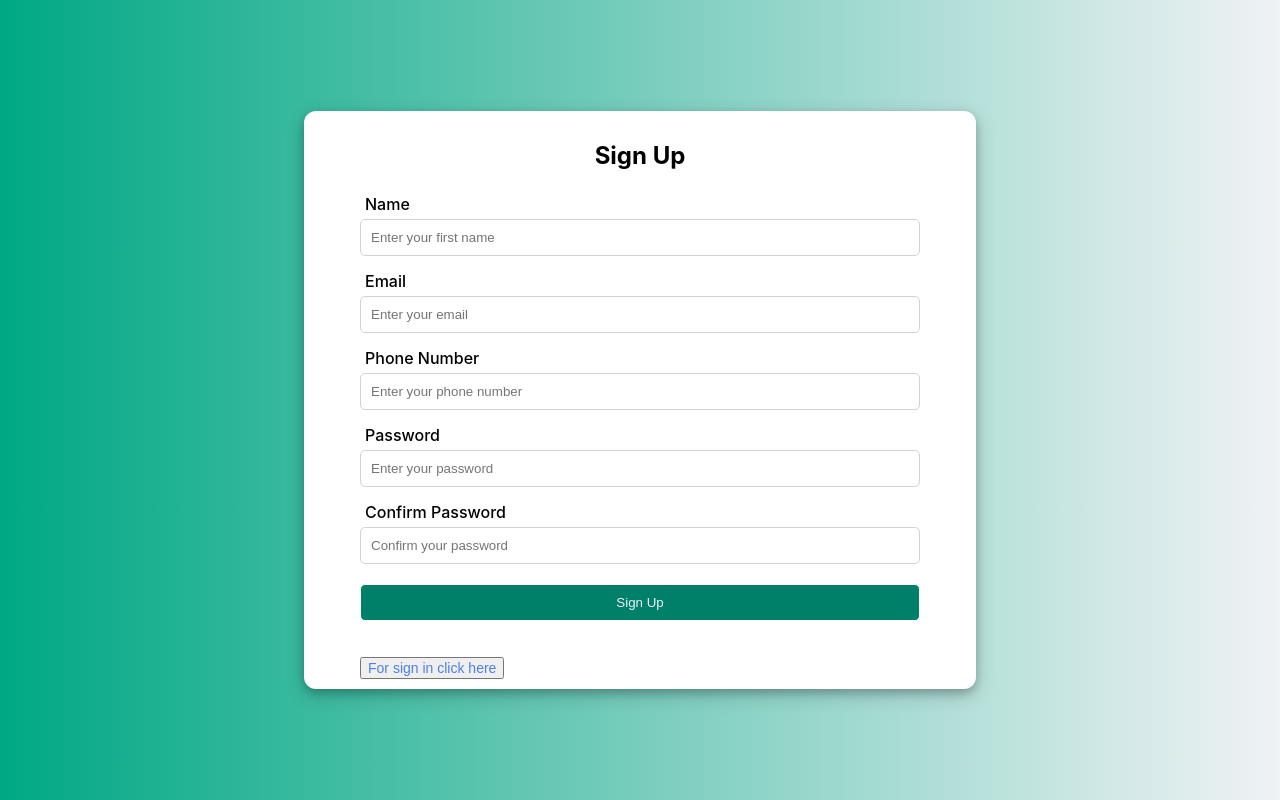
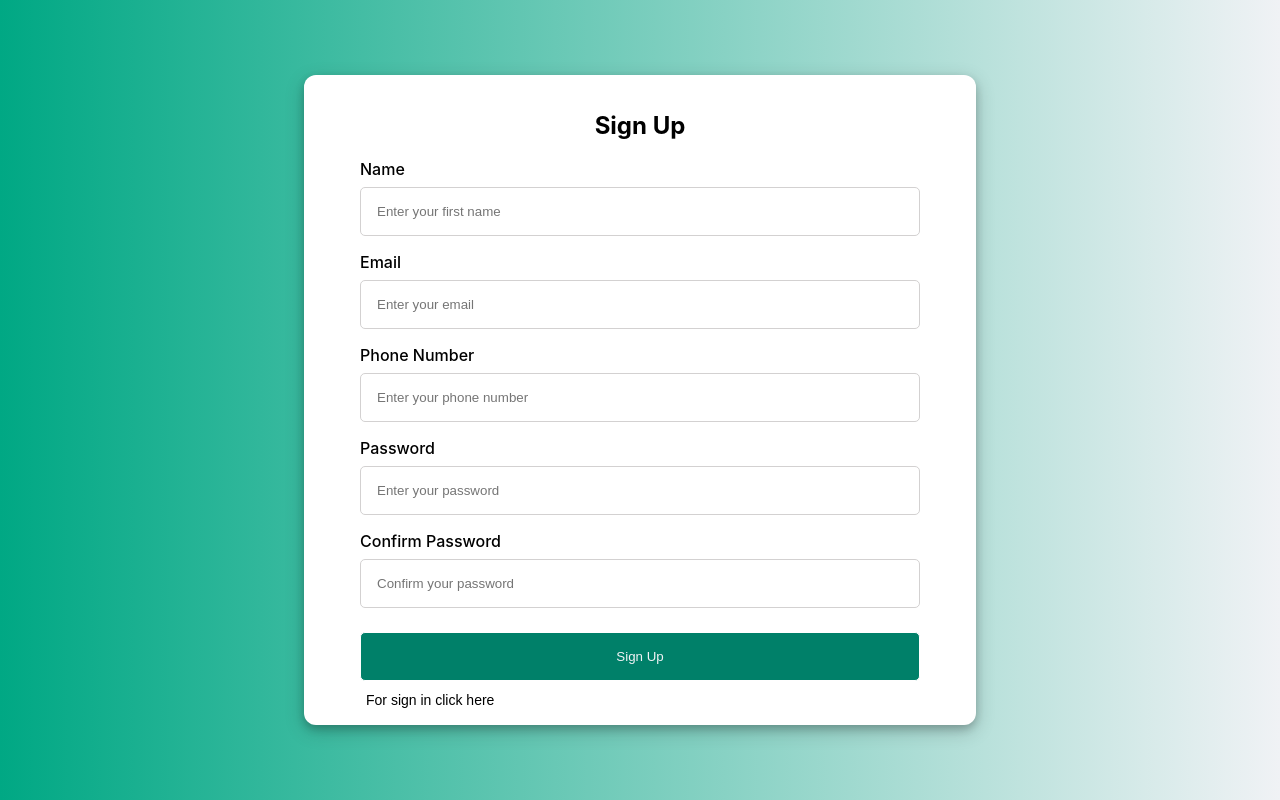
Before and after one commit to Sumitkumar104/messaging-whatsapp-clone--version-2, a React (Create React App) app in the folder frontend/: page / in a window 1280 px wide. Both pictures are taken after a click on the button "Don't have an account? Sign Up". Built offline with nearby package versions, Linux system fonts and the light colour scheme; no server answers.

Commit message:
Add files via upload

```diff
--- a/frontend/src/Components/Authpage_v2_component/forgottenpassword.js
+++ b/frontend/src/Components/Authpage_v2_component/forgottenpassword.js
@@ -1,18 +1,22 @@
-import React, { useState } from 'react';
-import "./ForgetPassword.css";
-import { FontAwesomeIcon } from '@fortawesome/react-fontawesome';
-import { faCircleCheck } from '@fortawesome/free-solid-svg-icons';
-import { forgottenpassword } from '../Apiservice/api';
+import React, { useState } from 'react'
+import "./ForgetPassword.css"
+import { FontAwesomeIcon } from '@fortawesome/react-fontawesome'
+import { faArrowLeft, faCircleCheck } from '@fortawesome/free-solid-svg-icons'
+import { forgottenpassword } from '../Apiservice/api'
 import { useNavigate } from "react-router-dom";
-import{ ForgottenPasswordConfig} from '../../config';
 
 const ForgetPassword = (email) => {
+  // Initialize navigate function from react-router-dom
   const navigate = useNavigate();
+
+  // Destructure email from props
   const emaill = email;
 
+  // State for password and confirm password
   const [password, setpassword] = useState("");
   const [confirmpassword, setConfirmpassword] = useState("");
 
+  // Refs for password strength indicators
   let myInput = document.getElementById("password");
   let letter = document.getElementById("letter");
   let capital = document.getElementById("capital");
@@ -20,20 +24,25 @@ const ForgetPassword = (email) => {
   let length = document.getElementById("length");
   let specialchar = document.getElementById("specialch");
 
+  // Function to display strength indicators
   const focus = () => {
     document.getElementById("message").style.display = "block";
   }
 
+  // Function to hide strength indicators
   const blur = () => {
     document.getElementById("message").style.display = "none";
   }
 
+  // Function to check password strength on keyup
   const keyup = () => {
+    // Regular expressions for password strength
     let lowerCaseLetters = /[a-z]/g;
     let upperCaseLetters = /[A-Z]/g;
     let numbers = /[0-9]/g;
     let special = /[@#$&^!*.~`/?,+-_=()<>]/g;
 
+    // Check and update strength indicators based on password content
     if (myInput.value.match(lowerCaseLetters)) {
       letter.classList.remove("invalid");
       letter.classList.add("valid");
@@ -75,16 +84,17 @@ const ForgetPassword = (email) => {
     }
   }
 
+  // Function to handle password change
   const changePasswordhandler = async () => {
     if (confirmpassword === password) {
       let result = forgottenpassword({ email: emaill, password: confirmpassword });
 
       if (result.success === true) {
         navigate("/");
-        alert(ForgottenPasswordConfig.messages.passwordChangedSuccessfully);
+        alert('Password changed successfully');
       }
     } else {
-      document.getElementById('ForgetpaswPage_error').innerHTML = ForgottenPasswordConfig.messages.passwordsNotMatching;
+      document.getElementById('ForgetpaswPage_error').innerHTML = 'Passwords are not matching';
     }
   }
 
@@ -104,7 +114,7 @@ const ForgetPassword = (email) => {
             name="password"
             value={password}
             onChange={(e) => setpassword(e.target.value)}
-            placeholder={ForgottenPasswordConfig.placeholders.newPassword}
+            placeholder='Enter your password'
             onClick={focus}
             onBlur={blur}
             onKeyUp={keyup}
@@ -120,15 +130,15 @@ const ForgetPassword = (email) => {
             required="required"
             value={confirmpassword}
             onChange={(e) => setConfirmpassword(e.target.value)}
-            placeholder={ForgottenPasswordConfig.placeholders.confirmPassword}
+            placeholder='Re-enter your password'
           />
           <h3 className='ForgetpaswPage_instructions'>Password must contain the following:</h3>
           <div id="message">
-            <p id="letter" className="invalid"><FontAwesomeIcon className="ForgetpaswPage_icon" icon={faCircleCheck} /> {ForgottenPasswordConfig.passwordRequirements.lowercaseLetter}</p>
-            <p id="capital" className="invalid"><FontAwesomeIcon className="ForgetpaswPage_icon" icon={faCircleCheck} /> {ForgottenPasswordConfig.passwordRequirements.uppercaseLetter}</p>
-            <p id="number" className="invalid"><FontAwesomeIcon className="ForgetpaswPage_icon" icon={faCircleCheck} /> {ForgottenPasswordConfig.passwordRequirements.number}</p>
-            <p id="length" className="invalid"><FontAwesomeIcon className="ForgetpaswPage_icon" icon={faCircleCheck} /> {ForgottenPasswordConfig.passwordRequirements.minLength}</p>
-            <p id="specialch" className="invalid"><FontAwesomeIcon className="ForgetpaswPage_icon" icon={faCircleCheck} /> {ForgottenPasswordConfig.passwordRequirements.specialChar}</p>
+            <p id="letter" className="invalid"><FontAwesomeIcon className="ForgetpaswPage_icon" icon={faCircleCheck} /> one lowercase letter</p>
+            <p id="capital" className="invalid"><FontAwesomeIcon className="ForgetpaswPage_icon" icon={faCircleCheck} /> one capital uppercase letter</p>
+            <p id="number" className="invalid"><FontAwesomeIcon className="ForgetpaswPage_icon" icon={faCircleCheck} /> one number</p>
+            <p id="length" className="invalid"><FontAwesomeIcon className="ForgetpaswPage_icon" icon={faCircleCheck} /> Minimum 8 characters</p>
+            <p id="specialch" className="invalid"><FontAwesomeIcon className="ForgetpaswPage_icon" icon={faCircleCheck} /> one special char characters</p>
           </div>
           <button className='ForgetpaswPage_button'>Reset Password</button>
           <p id='ForgetpaswPage_error'></p>
--- a/frontend/src/Components/Authpage_v2_component/signinpage.js
+++ b/frontend/src/Components/Authpage_v2_component/signinpage.js
@@ -5,33 +5,43 @@ import { useContext } from "react";
 import { AccountContext } from "../Contextapi/Accountprovider";
 import { ToastContainer, toast } from 'react-toastify';
 import 'react-toastify/dist/ReactToastify.css';
-import "./signinpage.css";
-import {SigninConfig} from '../../config';
+import "./signinpage.css"
 
 export default function Signinpage() {
+  // Context for managing the user account
   const { setAccount } = useContext(AccountContext);
+
+
+  // State variables for email, password, and controlling the rendering of Signuppage
   const [email, setemail] = useState(null);
   const [password, setpassword] = useState(null);
   const [showSignuppage, setShowSignuppage] = useState(false);
 
+  // Function to navigate to the Signuppage component
   const routetosignuppagehandler = () => {
     setShowSignuppage(true);
   }
 
+  // Function to handle the signin process
   const signinhandler = async () => {
     try {
+      // Check if both email and password are filled
       if (email && password) {
+        // Make a signin API call
         const response = await signin({ email: email, password: password });
 
+        // Handle the API response
         if (response.status === 200) {
+          // If signin is successful, set the account in context
           setAccount(response.data);
         }
-
         if (response.status === 203) {
-          toast(SigninConfig.messages.userAlreadyExists);
+          // If there is an issue with signin, show a toast notification with the response data
+          toast(response.data);
         }
       } else {
-        toast(SigninConfig.messages.enterCredentials);
+        // If email or password is not filled, show a toast notification
+        toast("Enter both Email and Password");
       }
     } catch (err) {
       console.log('Error in signin page', err);
@@ -44,8 +54,9 @@ export default function Signinpage() {
         <Signuppage />
       ) : (
         <div className="signin_page_main">
-          <div className="signin_page_inner">
-            <div className="signinpage_title"><h2 className="signin_title">Login</h2></div>
+        <div className="signin_page_inner">
+
+          <div className="signinpage_title"><h2 className="signin_title">Login</h2></div>
             <div className="mb-4">
               <label htmlFor="phoneNumber" className="signin_label">
                 Email Address
@@ -55,7 +66,7 @@ export default function Signinpage() {
                 id="phoneNumber"
                 name="phoneNumber"
                 className="signin_input"
-                placeholder={SigninConfig.placeholders.email}
+                placeholder="Enter your email"
                 value={email}
                 onChange={(e) => setemail(e.target.value)}
               />
@@ -69,11 +80,12 @@ export default function Signinpage() {
                 id="password"
                 name="password"
                 className="signin_input"
-                placeholder={SigninConfig.placeholders.password}
+                placeholder="Enter your password"
                 value={password}
                 onChange={(e) => setpassword(e.target.value)}
               />
             </div>
+            {/* Signin button */}
             <button
               type="submit"
               className="signin_button"
@@ -81,9 +93,11 @@ export default function Signinpage() {
             >
               Sign In
             </button>
+            {/* Link to go to the Signuppage */}
             <button className="signin_page_info" onClick={routetosignuppagehandler}>
               Don't have an account? Sign Up
             </button>
+            {/* Toast notifications container */}
             <ToastContainer />
           </div>
         </div>
--- a/frontend/src/Components/Authpage_v2_component/signuppage.css
+++ b/frontend/src/Components/Authpage_v2_component/signuppage.css
@@ -8,7 +8,7 @@
 .signup_page_inner{
     background-color: white;
     width: 35rem;
-    padding: 10px 3.5rem;
+    padding: 1rem 3.5rem;
     border-radius: 12px;
     box-shadow:0 4px 8px 0 rgba(0, 0, 0, 0.2), 0 6px 20px 0 rgba(0, 0, 0, 0.19);
 }
@@ -24,16 +24,16 @@
     display: block;
     font-size: medium;
     font-weight: 450;
-    margin: 5px;
+    margin-bottom: 0.5rem;
 }
 .signup_input{
-    padding: 10px ;
+    padding: 1rem ;
     width: 100%;
     box-sizing: border-box;
     border-radius: 5px;
     outline: none;
     border:1px solid rgb(211, 209, 209);
-    margin-bottom: 10px;
+    margin-bottom: 1rem;
 
 }
 
@@ -41,10 +41,9 @@
     background-color: #008069;
     width: 100%;
     color: #f0f2f5;
-    padding: 10px;
+    padding: 1rem;
     border-radius: 5px;
-    margin-bottom: 20px;
-    margin-top: 10px;
+   margin: 0.5rem 0;
     outline: none;
     border: 1px solid white;
 }
@@ -52,10 +51,11 @@
     background-color: #008069;
 }
 .gotosignin_button{
-    margin-top: 1rem;
     font-size: 0.875rem;
     text-align: center;
     color: #4d80e4;
     font-weight: 500;
-
+    border: none;
+    background-color: transparent;
+    color: black;
 }
--- a/frontend/src/Components/Authpage_v2_component/signuppage.js
+++ b/frontend/src/Components/Authpage_v2_component/signuppage.js
@@ -1,13 +1,11 @@
-// Signuppage.js
-
-import React, { useState } from "react";
-import { ToastContainer, toast } from "react-toastify";
-import "react-toastify/dist/ReactToastify.css";
+import React, { useEffect, useState } from "react";
+import Signinpage from "./signinpage";
+import { ToastContainer, toast } from 'react-toastify';
+import 'react-toastify/dist/ReactToastify.css';
 import { sendotp } from "../Apiservice/api";
 import Otppage from "./otppage";
-import Signinpage from "./signinpage";
-import { SignupConfig } from "../../config";
-import "./signuppage.css";
+import './signuppage.css';
+
 
 function generaterandomnumber() {
   return Math.floor(100000 + Math.random() * 900000);
@@ -19,7 +17,7 @@ export default function Signuppage() {
   const [email, setemail] = useState("");
   const [phonenumber, setphonenumber] = useState("");
   const [password, setpassword] = useState("");
-  const [otp, setotp] = useState(generaterandomnumber().toString());
+  const [otp, setotp] = useState("349178");
   const [confirmpassword, setconfirmpassword] = useState("");
 
   // State variable to control rendering of Signinpage component
@@ -31,89 +29,98 @@ export default function Signuppage() {
     setShowSigninPage(true);
   };
 
+
   // Function to handle the signup process
   const signuphandler = async () => {
+
     try {
       // Check if passwords match
       if (confirmpassword === password) {
+
         // send otp to email
-        await sendotp({ email: email, otp: otp });
+        //  demotest = generaterandomnumber();
+        // setotp(demotest);
+        await sendotp({ email: email, otp:otp  });
         setshowotppage(true);
       } else {
         // If passwords don't match, show a toast notification
-        toast(SignupConfig.toastMessages.passwordMismatch);
+        toast("Passwords do not match. Please re-enter them carefully.");
       }
     } catch (err) {
       console.log("Error in signup process in Signuppage", err);
     }
+
   };
 
   return (
     <>
       {showotppage ? (
-        <Otppage
-          name={name}
-          email={email}
-          phonenumber={phonenumber}
-          password={password}
-          otp={otp}
-        />
-      ) : showSigninPage ? (
+        <Otppage name={name} email={email} phonenumber={phonenumber} password={password} otp={otp} />
+      ) :
+        showSigninPage ? (
           <Signinpage />
         ) : (
           <div className="signup_page_main">
         <div className="signup_page_inner">
-            <div className="signuppage_title">
-              <h2 className="signup_title">Sign Up</h2>
-            </div>
+        <div className="signuppage_title"><h2 className="signup_title">Sign Up</h2></div>
             <div>
-              <label className="signup_label">Name</label>
+              <label className="signup_label" >
+                Name
+              </label>
                 <input
                   type="text"
                   className="signup_input"
-                placeholder={SignupConfig.placeholderTexts.name}
+                  placeholder="Enter your first name"
                   value={name}
                   onChange={(e) => setname(e.target.value)}
                 />
               </div>
               <div>
-              <label className="signup_label">Email</label>
+              <label className="signup_label">
+                Email
+              </label>
                 <input
                   type="email"
                   className="signup_input"
-                placeholder={SignupConfig.placeholderTexts.email}
+                  placeholder="Enter your email"
                   value={email}
                   onChange={(e) => setemail(e.target.value)}
                 />
               </div>
-            <div>
-              <label className="signup_label">Phone Number</label>
+              <div >
+              <label className="signup_label">
+                Phone Number
+              </label>
               <input
                 type="String"
                 className="signup_input"
-                placeholder={SignupConfig.placeholderTexts.phoneNumber}
+                placeholder="Enter your phone number"
                 value={phonenumber}
-                onChange={(e) => setphonenumber(e.target.value)}
+                onChange={(e)=>setphonenumber(e.target.value)}
+              />
+            </div>
+            <div >
+              <label className="signup_label">
+                Password
+              </label>
+              <input
+                type="password"
+                className="signup_input"
+                placeholder="Enter your password"
+                value={password}
+                onChange={(e)=>setpassword(e.target.value)}
               />
             </div>
             <div>
-              <label className="signup_label">Password</label>
+              <label className="signup_label">
+                Confirm Password
+              </label>
               <input
                 type="password"
                 className="signup_input"
-                placeholder={SignupConfig.placeholderTexts.password}
-                value={password}
-                onChange={(e) => setpassword(e.target.value)}
-              />
-            </div>
-            <div>
-              <label className="signup_label">Confirm Password</label>
-              <input
-                type="password"
-                className="signup_input"
-                placeholder={SignupConfig.placeholderTexts.confirmPassword}
+                placeholder="Confirm your password"
                 value={confirmpassword}
-                onChange={(e) => setconfirmpassword(e.target.value)}
+                onChange={(e)=>setconfirmpassword(e.target.value)}
               />
             </div>
               {/* Signup button */}
@@ -125,10 +132,7 @@ export default function Signuppage() {
                 Sign Up
               </button>
               {/* Link to go to the Signinpage */}
-            <button
-              className="gotosignin_button"
-              onClick={gotosigninpagehandler}
-            >
+              <button className="gotosignin_button" onClick={gotosigninpagehandler}>
                 For sign in click here
               </button>
               {/* Toast notifications container */}
--- /dev/null
+++ b/frontend/src/Components/Authpage_v2_component/tailwindfile.css
@@ -0,0 +1,3 @@
+@import 'tailwindcss/base';
+@import 'tailwindcss/components';
+@import 'tailwindcss/utilities';
```
Also changed, not shown: frontend/src/Components/Authpage_v2_component/ForgetPassword.css (+9 -8 lines), frontend/src/Components/Authpage_v2_component/Otp.css (+10 -19 lines), frontend/src/Components/Authpage_v2_component/otppage.js (+28 -19 lines), frontend/src/Components/Authpage_v2_component/signinpage.css (+8 -9 lines). Lines whose indentation alone changed are shown as unchanged.
